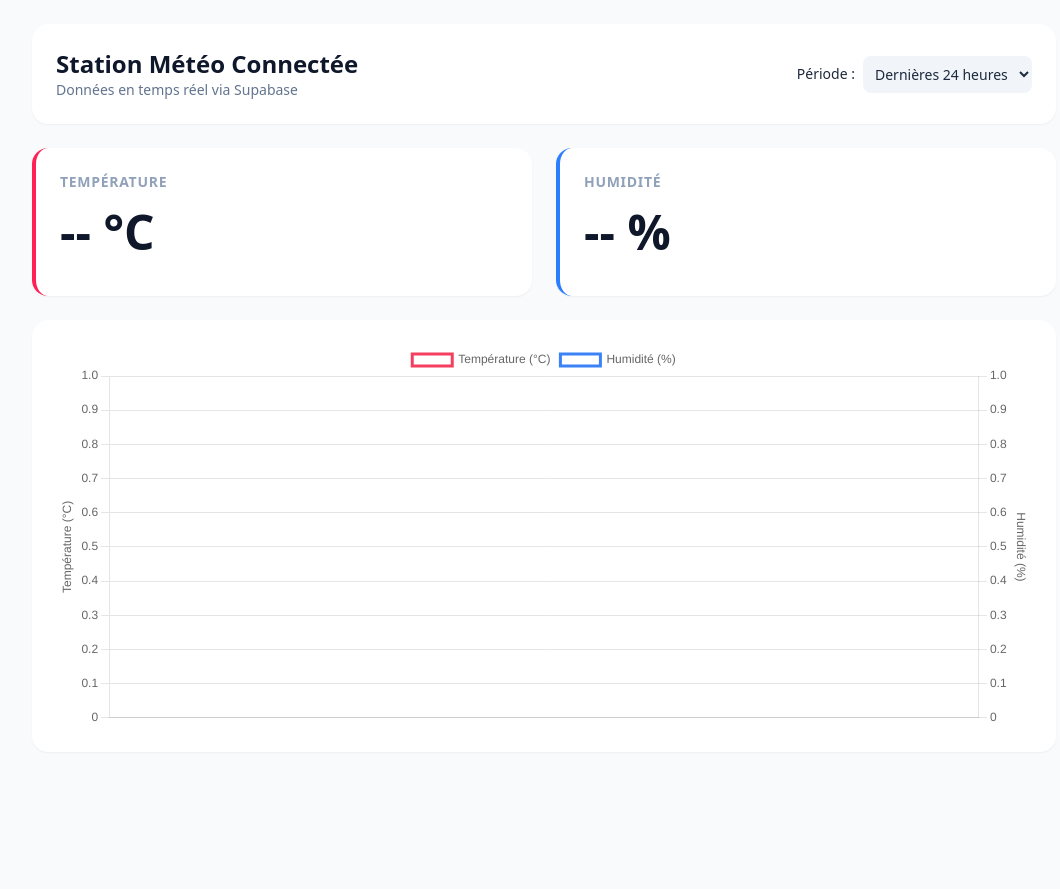
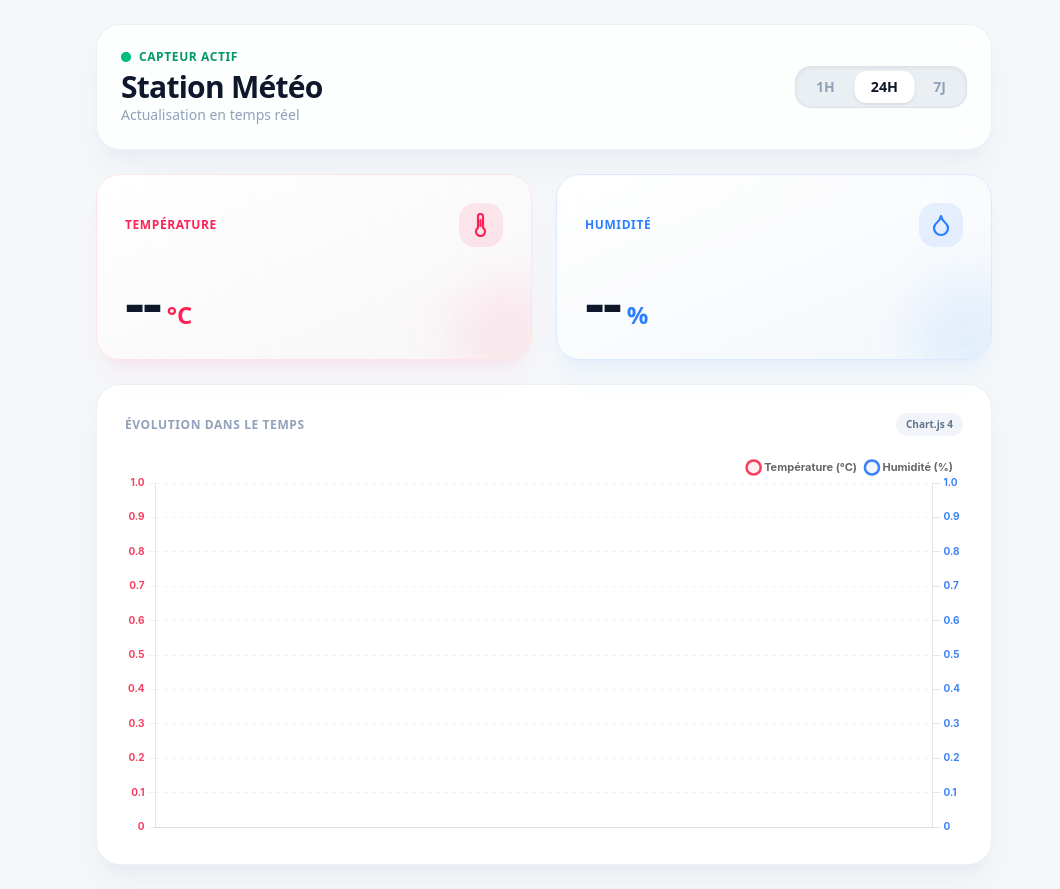
Before and after one commit to Gustin55/station-meteo-iot, a plain HTML site: page index.html in a window 1280 px wide. Shown: the whole page, without its empty margins (96-1156 px from the left). Before the commit the page ends 800 px from the top, so only its background shows below. Drawn offline with nearby package versions, Linux system fonts and the light colour scheme; no server answers.

Commit message:
Update index.html

```diff
--- a/index.html
+++ b/index.html
@@ -3,46 +3,78 @@
 <head>
     <meta charset="UTF-8">
     <meta name="viewport" content="width=device-width, initial-scale=1.0">
-    <title>Station Météo IoT</title>
+    <title>Station Météo • Live</title>
 
     <script src="https://cdn.jsdelivr.net/npm/@tailwindcss/browser@4"></script>
     <script src="https://cdn.jsdelivr.net/npm/chart.js"></script>
     <script src="https://cdn.jsdelivr.net/npm/@supabase/supabase-js@2"></script>
 </head>
-<body class="bg-slate-50 text-slate-800 min-h-screen p-6">
+<body class="bg-slate-100/70 text-slate-800 min-h-screen p-3 sm:p-6 font-sans antialiased selection:bg-blue-500 selection:text-white">
 
-    <div class="max-w-5xl mx-auto space-y-6">
-        <header class="flex justify-between items-center bg-white p-6 rounded-2xl shadow-xs">
+    <div class="max-w-4xl mx-auto space-y-4 sm:space-y-6">
+
+        <header class="bg-white/80 backdrop-blur-md border border-slate-200/60 p-4 sm:p-6 rounded-3xl shadow-xl shadow-slate-200/50 flex flex-col sm:flex-row justify-between items-start sm:items-center gap-4">
             <div>
-                <h1 class="text-2xl font-bold text-slate-900">Station Météo Connectée</h1>
-                <p class="text-sm text-slate-500">Données en temps réel via Supabase</p>
+                <div class="flex items-center gap-2 mb-1">
+                    <span class="relative flex h-2.5 w-2.5">
+                        <span class="animate-ping absolute inline-flex h-full w-full rounded-full bg-emerald-400 opacity-75"></span>
+                        <span class="relative inline-flex rounded-full h-2.5 w-2.5 bg-emerald-500"></span>
+                    </span>
+                    <span class="text-xs font-bold uppercase tracking-wider text-emerald-600">Capteur actif</span>
+                </div>
+                <h1 class="text-2xl sm:text-3xl font-black text-slate-900 tracking-tight">Station Météo</h1>
+                <p class="text-xs sm:text-sm text-slate-400 font-medium">Actualisation en temps réel</p>
             </div>
-            <div class="flex items-center space-x-2">
-                <label for="timeframe" class="text-sm font-medium">Période :</label>
-                <select id="timeframe" class="bg-slate-100 border-0 rounded-lg p-2 text-sm focus:ring-2 focus:ring-blue-500" onchange="fetchHistory()">
-                    <option value="1h">Dernière heure</option>
-                    <option value="24h" selected>Dernières 24 heures</option>
-                    <option value="1w">Dernière semaine</option>
-                </select>
+
+            <div class="bg-slate-200/70 p-1 rounded-2xl flex items-center justify-between gap-1 shadow-inner border border-slate-300/50 w-full sm:w-auto">
+                <button id="btn-1h" onclick="setTimeframe('1h')" class="flex-1 sm:flex-initial px-3 sm:px-4 py-1.5 rounded-xl text-xs sm:text-sm font-bold text-slate-400 hover:text-slate-600 transition-all cursor-pointer">1H</button>
+                <button id="btn-24h" onclick="setTimeframe('24h')" class="flex-1 sm:flex-initial px-3 sm:px-4 py-1.5 rounded-xl text-xs sm:text-sm font-black bg-white text-slate-900 shadow-sm transition-all scale-102 cursor-pointer">24H</button>
+                <button id="btn-1w" onclick="setTimeframe('1w')" class="flex-1 sm:flex-initial px-3 sm:px-4 py-1.5 rounded-xl text-xs sm:text-sm font-bold text-slate-400 hover:text-slate-600 transition-all cursor-pointer">7J</button>
             </div>
         </header>
 
-        <div class="grid grid-cols-1 md:grid-cols-2 gap-6">
-            <div class="bg-white p-6 rounded-2xl shadow-xs border-l-4 border-rose-500 flex flex-col justify-between">
-                <span class="text-sm font-semibold uppercase tracking-wider text-slate-400">Température</span>
-                <span id="current-temp" class="text-5xl font-extrabold text-slate-900 my-4">-- °C</span>
+        <div class="grid grid-cols-2 gap-3 sm:gap-6">
+
+            <div class="bg-gradient-to-br from-white to-rose-50/30 border border-rose-100 p-4 sm:p-7 rounded-3xl shadow-xl shadow-rose-500/5 flex flex-col justify-between relative overflow-hidden group hover:shadow-rose-500/10 transition-all">
+                <div class="absolute -right-8 -bottom-8 w-28 h-28 bg-rose-400/10 rounded-full blur-xl group-hover:scale-125 transition-transform"></div>
+                <div class="flex items-center justify-between">
+                    <span class="text-[11px] sm:text-xs font-bold uppercase tracking-wider text-rose-500">Température</span>
+                    <div class="p-2 sm:p-2.5 bg-rose-500/10 rounded-xl sm:rounded-2xl text-rose-500">
+                        <svg class="w-5 h-5 sm:w-6 sm:h-6" fill="none" stroke="currentColor" stroke-width="2.2" viewBox="0 0 24 24"><path stroke-linecap="round" stroke-linejoin="round" d="M14 14.76V3.5a2.5 2.5 0 0 0-5 0v11.26a4.5 4.5 0 1 0 5 0z"/><path stroke-linecap="round" stroke-linejoin="round" d="M11.5 7v6"/></svg>
+                    </div>
+                </div>
+                <div class="mt-4 sm:mt-6 flex items-baseline">
+                    <span id="temp-val" class="text-3xl sm:text-6xl font-black text-slate-900 tracking-tight">--</span>
+                    <span class="text-sm sm:text-2xl font-bold text-rose-500 ml-1 sm:ml-1.5">°C</span>
+                </div>
             </div>
-            <div class="bg-white p-6 rounded-2xl shadow-xs border-l-4 border-blue-500 flex flex-col justify-between">
-                <span class="text-sm font-semibold uppercase tracking-wider text-slate-400">Humidité</span>
-                <span id="current-hum" class="text-5xl font-extrabold text-slate-900 my-4">-- %</span>
+
+            <div class="bg-gradient-to-br from-white to-blue-50/30 border border-blue-100 p-4 sm:p-7 rounded-3xl shadow-xl shadow-blue-500/5 flex flex-col justify-between relative overflow-hidden group hover:shadow-blue-500/10 transition-all">
+                <div class="absolute -right-8 -bottom-8 w-28 h-28 bg-blue-400/10 rounded-full blur-xl group-hover:scale-125 transition-transform"></div>
+                <div class="flex items-center justify-between">
+                    <span class="text-[11px] sm:text-xs font-bold uppercase tracking-wider text-blue-500">Humidité</span>
+                    <div class="p-2 sm:p-2.5 bg-blue-500/10 rounded-xl sm:rounded-2xl text-blue-500">
+                        <svg class="w-5 h-5 sm:w-6 sm:h-6" fill="none" stroke="currentColor" stroke-width="2.2" viewBox="0 0 24 24"><path stroke-linecap="round" stroke-linejoin="round" d="M12 22a7 7 0 0 0 7-7c0-2-1-3.9-3-5.5s-3.5-4-4-6.5c-.5 2.5-2 4.9-4 6.5C6 11.1 5 13 5 15a7 7 0 0 0 7 7z"/></svg>
+                    </div>
+                </div>
+                <div class="mt-4 sm:mt-6 flex items-baseline">
+                    <span id="hum-val" class="text-3xl sm:text-6xl font-black text-slate-900 tracking-tight">--</span>
+                    <span class="text-sm sm:text-2xl font-bold text-blue-500 ml-1 sm:ml-1.5">%</span>
+                </div>
+            </div>
+
+        </div>
+
+        <div class="bg-white border border-slate-200/60 p-4 sm:p-7 rounded-3xl shadow-xl shadow-slate-200/50">
+            <div class="flex items-center justify-between mb-4">
+                <span class="text-xs font-bold uppercase tracking-wider text-slate-400">Évolution dans le temps</span>
+                <span class="text-[10px] font-extrabold bg-slate-100 text-slate-500 px-2.5 py-1 rounded-full">Chart.js 4</span>
+            </div>
+            <div class="h-64 sm:h-96 w-full">
+                <canvas id="iotChart"></canvas>
             </div>
         </div>
 
-        <div class="bg-white p-6 rounded-2xl shadow-xs">
-            <div class="h-96 w-full">
-                <canvas id="iotChart"></canvas>
-            </div>
-        </div>
     </div>
 
     <script>
@@ -50,6 +82,10 @@
         const SUPABASE_KEY = "eyJhbGciOiJIUzI1NiIsInR5cCI6IkpXVCJ9.eyJpc3MiOiJzdXBhYmFzZSIsInJlZiI6ImVocmNjaHF3ZWNoYXFyc3Zxb3NhIiwicm9sZSI6ImFub24iLCJpYXQiOjE3ODIzMTQ5NTQsImV4cCI6MjA5Nzg5MDk1NH0.FxaBGZd5-2JWNCz8c5HyQ3YSuD35uqAW4qN2qH0dqOI";
 
         const db = supabase.createClient(SUPABASE_URL, SUPABASE_KEY);
+        Chart.defaults.font.family = "'Inter', 'system-ui', '-apple-system', 'sans-serif'";
+
+        // Variable globale qui retient l'onglet actif (par défaut 24h)
+        let activeTimeframe = '24h';
 
         const ctx = document.getElementById('iotChart').getContext('2d');
         const chart = new Chart(ctx, {
@@ -61,41 +97,69 @@
                         label: 'Température (°C)',
                         data: [],
                         borderColor: '#f43f5e',
-                        backgroundColor: 'transparent',
+                        backgroundColor: 'rgba(244, 63, 94, 0.08)',
+                        fill: true,
+                        borderWidth: 2.5,
+                        tension: 0.35,
+                        pointRadius: 0,
+                        pointHoverRadius: 6,
                         yAxisID: 'y',
-                        tension: 0.25
                     },
                     {
                         label: 'Humidité (%)',
                         data: [],
                         borderColor: '#3b82f6',
-                        backgroundColor: 'transparent',
+                        backgroundColor: 'rgba(59, 130, 246, 0.08)',
+                        fill: true,
+                        borderWidth: 2.5,
+                        tension: 0.35,
+                        pointRadius: 0,
+                        pointHoverRadius: 6,
                         yAxisID: 'y1',
-                        tension: 0.25
                     }
                 ]
             },
             options: {
                 responsive: true,
                 maintainAspectRatio: false,
+                interaction: { mode: 'index', intersect: false },
+                plugins: {
+                    legend: { position: 'top', align: 'end', labels: { boxWidth: 10, boxHeight: 10, usePointStyle: true, font: { weight: 'bold', size: 11 } } },
+                    tooltip: { backgroundColor: 'rgba(15, 23, 42, 0.9)', padding: 12, borderRadius: 16, titleFont: { size: 11 }, bodyFont: { size: 12, weight: 'bold' } }
+                },
                 scales: {
-                    y: { type: 'linear', position: 'left', title: { display: true, text: 'Température (°C)' } },
-                    y1: { type: 'linear', position: 'right', grid: { drawOnChartArea: false }, title: { display: true, text: 'Humidité (%)' } }
+                    x: { grid: { display: false }, ticks: { font: { size: 10, weight: '600' }, color: '#94a3b8' } },
+                    y: { type: 'linear', position: 'left', grid: { color: '#f1f5f9' }, border: { dash: [4, 4] }, ticks: { font: { size: 10, weight: 'bold' }, color: '#f43f5e' } },
+                    y1: { type: 'linear', position: 'right', grid: { drawOnChartArea: false }, ticks: { font: { size: 10, weight: 'bold' }, color: '#3b82f6' } }
                 }
             }
         });
 
+        // Fonction déclenchée quand on clique sur une pilule
+        function setTimeframe(tf) {
+            if (activeTimeframe === tf) return;
+            activeTimeframe = tf;
+
+            // Gestion visuelle du bouton cliqué vs les autres
+            const options = ['1h', '24h', '1w'];
+            options.forEach(item => {
+                const btn = document.getElementById(`btn-${item}`);
+                if (item === tf) {
+                    btn.className = "flex-1 sm:flex-initial px-3 sm:px-4 py-1.5 rounded-xl text-xs sm:text-sm font-black bg-white text-slate-900 shadow-sm transition-all scale-102 cursor-pointer";
+                } else {
+                    btn.className = "flex-1 sm:flex-initial px-3 sm:px-4 py-1.5 rounded-xl text-xs sm:text-sm font-bold text-slate-400 hover:text-slate-600 transition-all cursor-pointer";
+                }
+            });
+
+            fetchHistory();
+        }
+
         async function fetchHistory() {
-            const timeframe = document.getElementById('timeframe').value;
             const DateSeuil = new Date();
 
-            if (timeframe === '1h') {
-                DateSeuil.setHours(DateSeuil.getHours() - 1);
-            } else if (timeframe === '24h') {
-                DateSeuil.setHours(DateSeuil.getHours() - 24);
-            } else if (timeframe === '1w') {
-                DateSeuil.setDate(DateSeuil.getDate() - 7);
-            }
+            if (activeTimeframe === '1h') DateSeuil.setHours(DateSeuil.getHours() - 1);
+            else if (activeTimeframe === '24h') DateSeuil.setHours(DateSeuil.getHours() - 24);
+            else if (activeTimeframe === '1w') DateSeuil.setDate(DateSeuil.getDate() - 7);
 
             let { data, error } = await db
                 .from('mesures')
@@ -103,25 +167,13 @@
                 .gte('created_at', DateSeuil.toISOString())
                 .order('created_at', { ascending: false });
 
-            if (error) {
-                console.error("Erreur Supabase :", error);
-                return;
-            }
-
-            // SÉCURITÉ : Si la base ne renvoie aucun point sur cette période
-            if (!data || data.length === 0) {
-                chart.data.labels = [];
-                chart.data.datasets[0].data = [];
-                chart.data.datasets[1].data = [];
-                chart.update();
-                return;
-            }
+            if (error || !data || data.length === 0) return;
 
             data.reverse();
 
             chart.data.labels = data.map(m => {
                 const d = new Date(m.created_at);
-                return timeframe === '1h'
+                return activeTimeframe === '1h'
                     ? d.toLocaleTimeString([], { hour: '2-digit', minute: '2-digit' })
                     : d.toLocaleDateString([], { day: '2-digit', month: '2-digit' }) + ' ' + d.toLocaleTimeString([], { hour: '2-digit', minute: '2-digit' });
             });
@@ -129,35 +181,30 @@
             chart.data.datasets[0].data = data.map(m => m.temperature);
             chart.data.datasets[1].data = data.map(m => m.humidity);
 
-            updateCurrentWidgets(data[data.length - 1]);
+            updateWidgets(data[data.length - 1]);
             chart.update();
         }
 
-        function updateCurrentWidgets(mesure) {
+        function updateWidgets(mesure) {
             if (!mesure) return;
-            document.getElementById('current-temp').innerText = mesure.temperature.toFixed(1) + " °C";
-            document.getElementById('current-hum').innerText = mesure.humidity.toFixed(1) + " %";
+            document.getElementById('temp-val').innerText = mesure.temperature.toFixed(1);
+            document.getElementById('hum-val').innerText = mesure.humidity.toFixed(1);
         }
 
-        // Écoute des envois en direct de l'ESP32
-        db
-            .channel('schema-db-changes')
+        db.channel('schema-db-changes')
             .on('postgres_changes', { event: 'INSERT', schema: 'public', table: 'mesures' },
                 (payload) => {
                     const newMesure = payload.new;
-                    const timeframe = document.getElementById('timeframe').value;
-
-                    updateCurrentWidgets(newMesure);
+                    updateWidgets(newMesure);
 
                     const d = new Date(newMesure.created_at);
-                    const label = timeframe === '1h'
+                    const label = activeTimeframe === '1h'
                         ? d.toLocaleTimeString([], { hour: '2-digit', minute: '2-digit' })
                         : d.toLocaleDateString([], { day: '2-digit', month: '2-digit' }) + ' ' + d.toLocaleTimeString([], { hour: '2-digit', minute: '2-digit' });
 
                     chart.data.labels.push(label);
                     chart.data.datasets[0].data.push(newMesure.temperature);
                     chart.data.datasets[1].data.push(newMesure.humidity);
-
                     chart.update();
                 }
             ).subscribe();
```
